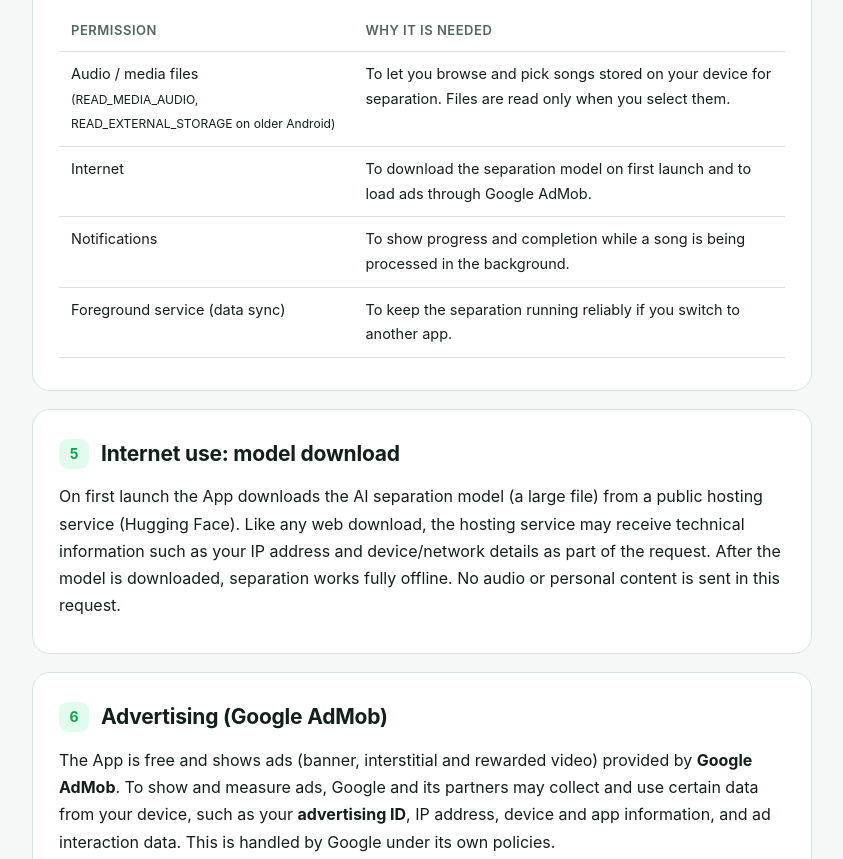
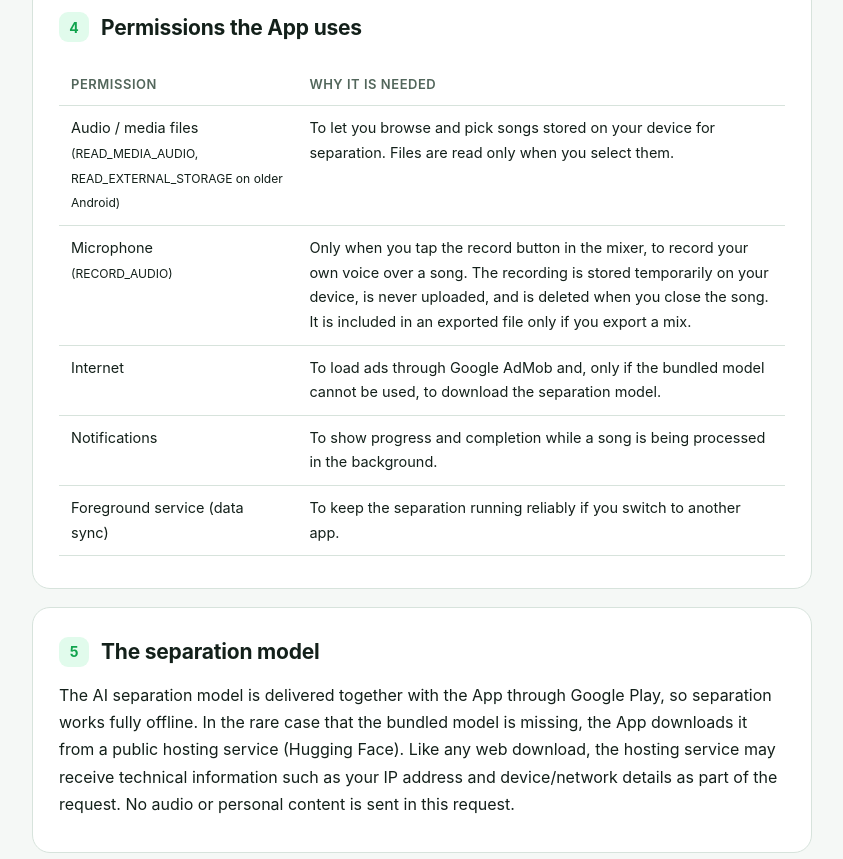
Before and after one commit to qatarvpn/Qatar, a plain HTML site: page audio.html in a window 1280 px wide. Shown: the part 1728-2587 px from the top of the page, without its empty margins (218-1061 px from the left). Drawn offline with Linux system fonts and the light colour scheme.

Commit message:
Update privacy and security information in audio.html
Clarify microphone usage and model download process.

```diff
--- a/audio.html
+++ b/audio.html
@@ -98,7 +98,7 @@
     <ul>
       <li>require you to create an account or provide your name, email address or phone number;</li>
       <li>upload, copy, store or have access to the audio files you select or the stems the App creates;</li>
-      <li>collect your precise or approximate location, contacts, photos, camera or microphone data;</li>
+      <li>collect your precise or approximate location, contacts, photos or camera data. The microphone is used only when you tap the record button, and the recording stays on your device (see section 4);</li>
       <li>sell your personal information to anyone.</li>
     </ul>
   </section>
@@ -120,7 +120,8 @@
       <thead><tr><th>Permission</th><th>Why it is needed</th></tr></thead>
       <tbody>
         <tr><td>Audio / media files<br><small>(READ_MEDIA_AUDIO, READ_EXTERNAL_STORAGE on older Android)</small></td><td>To let you browse and pick songs stored on your device for separation. Files are read only when you select them.</td></tr>
-        <tr><td>Internet</td><td>To download the separation model on first launch and to load ads through Google AdMob.</td></tr>
+        <tr><td>Microphone<br><small>(RECORD_AUDIO)</small></td><td>Only when you tap the record button in the mixer, to record your own voice over a song. The recording is stored temporarily on your device, is never uploaded, and is deleted when you close the song. It is included in an exported file only if you export a mix.</td></tr>
+        <tr><td>Internet</td><td>To load ads through Google AdMob and, only if the bundled model cannot be used, to download the separation model.</td></tr>
         <tr><td>Notifications</td><td>To show progress and completion while a song is being processed in the background.</td></tr>
         <tr><td>Foreground service (data sync)</td><td>To keep the separation running reliably if you switch to another app.</td></tr>
       </tbody>
@@ -129,8 +130,8 @@
   </section>
 
   <section>
-    <h2><span class="n">5</span>Internet use: model download</h2>
-    <p>On first launch the App downloads the AI separation model (a large file) from a public hosting service (Hugging Face). Like any web download, the hosting service may receive technical information such as your IP address and device/network details as part of the request. After the model is downloaded, separation works fully offline. No audio or personal content is sent in this request.</p>
+    <h2><span class="n">5</span>The separation model</h2>
+    <p>The AI separation model is delivered together with the App through Google Play, so separation works fully offline. In the rare case that the bundled model is missing, the App downloads it from a public hosting service (Hugging Face). Like any web download, the hosting service may receive technical information such as your IP address and device/network details as part of the request. No audio or personal content is sent in this request.</p>
   </section>
 
   <section>
@@ -174,7 +175,7 @@
 
   <section>
     <h2><span class="n">10</span>Security</h2>
-    <p>Because processing happens on your device and files are not uploaded, your audio is protected by your device's own security. We use secure HTTPS connections for the model download. No method of electronic storage or transmission is 100% secure, but we do our best to minimize risk.</p>
+    <p>Because processing happens on your device and files are not uploaded, your audio is protected by your device's own security. We use secure HTTPS connections for any download. No method of electronic storage or transmission is 100% secure, but we do our best to minimize risk.</p>
   </section>
 
   <section>
```
